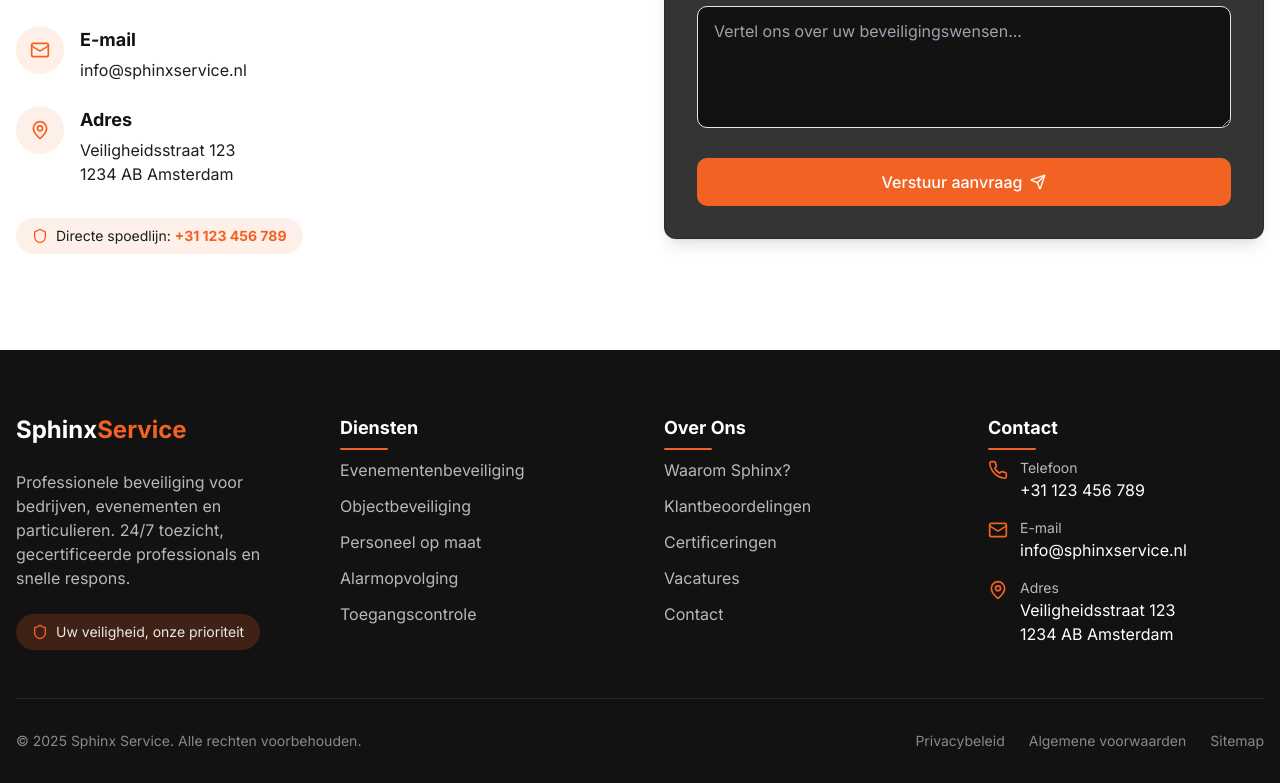
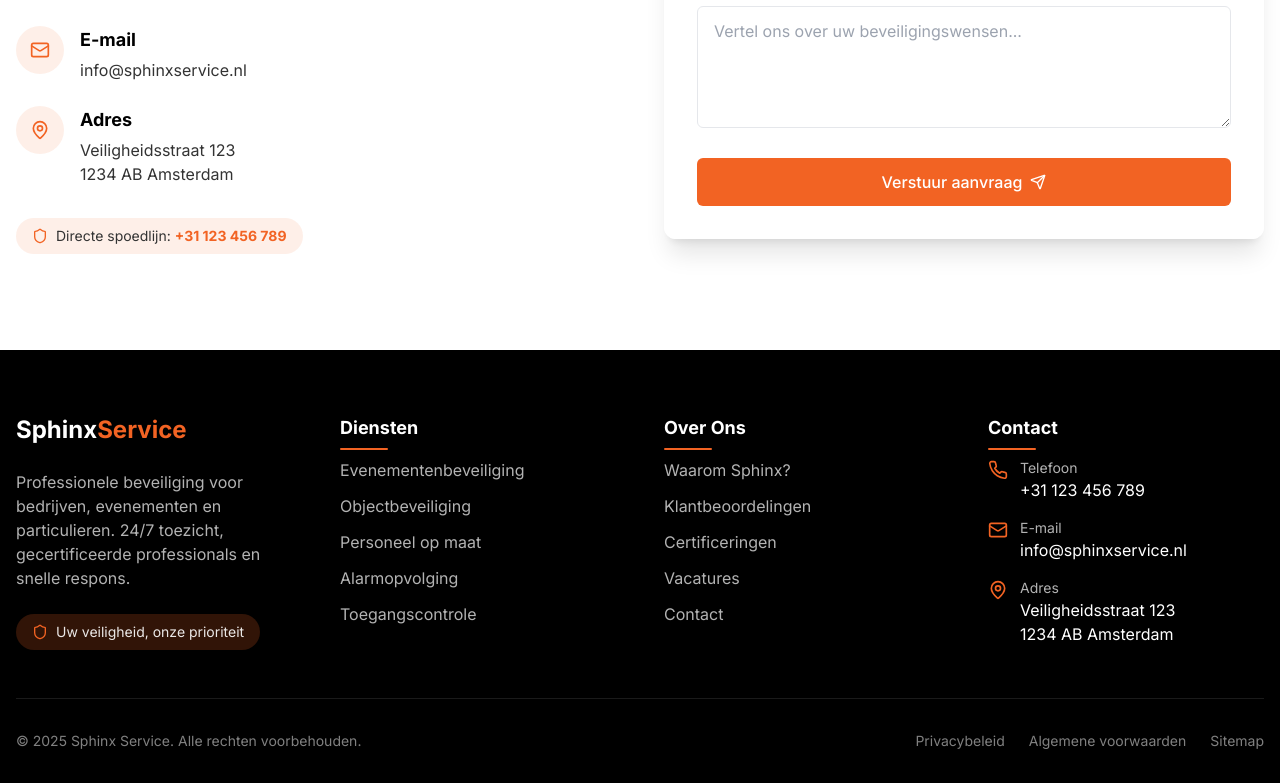
Before and after one commit to Enriquemmmm/beveiligingspagina-krachtig, a React (Vite) app: page / in a window 1280 px wide. Shown: the part 3944-4727 px from the top of the page. Built offline with nearby package versions, Linux system fonts and the light colour scheme.

Commit message:
Reverted to edit edt-90d2149d-ca04-426a-bd5b-f6c5bd972e0c: "Create security company landing page
Creates a professional, SEO-optimized landing page for a security company with a focus on lead generation and trustworthiness, using a black and orange color scheme and Dutch language."

```diff
--- a/index.html
+++ b/index.html
@@ -1,11 +1,10 @@
 
 <!DOCTYPE html>
-<html lang="nl" class="dark">
+<html lang="nl">
   <head>
     <meta charset="UTF-8" />
     <meta name="viewport" content="width=device-width, initial-scale=1.0" />
-    <meta name="theme-color" content="#121212">
-    <meta name="color-scheme" content="dark">
+    <meta name="theme-color" content="#f26323">
     <title>Sphinx Service | Betrouwbare Beveiliging & Personeelsdiensten | Nederland</title>
     <meta name="description" content="Professionele beveiliging voor bedrijven, evenementen en particulieren. 24/7 toezicht, gecertificeerde professionals en snelle respons. Vraag nu advies aan!" />
     <meta name="keywords" content="professionele beveiligingsdiensten Nederland, evenementenbeveiliging op maat, beveiligingspersoneel huren, bedrijfsbeveiliging 24/7" />
@@ -34,7 +33,7 @@
     <link href="https://fonts.googleapis.com/css2?family=Inter:wght@300;400;500;600;700&display=swap" rel="stylesheet">
   </head>
 
-  <body class="dark-transition bg-sphinx-black text-sphinx-lightGray">
+  <body>
     <div id="root"></div>
     <!-- IMPORTANT: DO NOT REMOVE THIS SCRIPT TAG OR THIS VERY COMMENT! -->
     <script src="https://cdn.gpteng.co/gptengineer.js" type="module"></script>
--- a/src/index.css
+++ b/src/index.css
@@ -35,7 +35,7 @@
     --input: 214.3 31.8% 91.4%;
     --ring: 222.2 84% 4.9%;
 
-    --radius: 0.75rem;
+    --radius: 0.5rem;
 
     --sidebar-background: 0 0% 98%;
     --sidebar-foreground: 240 5.3% 26.1%;
@@ -45,36 +45,6 @@
     --sidebar-accent-foreground: 240 5.9% 10%;
     --sidebar-border: 220 13% 91%;
     --sidebar-ring: 217.2 91.2% 59.8%;
-  }
-
-  .dark {
-    --background: 240 10% 3.9%;
-    --foreground: 0 0% 98%;
-
-    --card: 240 10% 3.9%;
-    --card-foreground: 0 0% 98%;
-
-    --popover: 240 10% 3.9%;
-    --popover-foreground: 0 0% 98%;
-
-    --primary: 0 0% 98%;
-    --primary-foreground: 240 5.9% 10%;
-
-    --secondary: 240 3.7% 15.9%;
-    --secondary-foreground: 0 0% 98%;
-
-    --muted: 240 3.7% 15.9%;
-    --muted-foreground: 240 5% 64.9%;
-
-    --accent: 240 3.7% 15.9%;
-    --accent-foreground: 0 0% 98%;
-
-    --destructive: 0 62.8% 30.6%;
-    --destructive-foreground: 0 0% 98%;
-
-    --border: 240 3.7% 15.9%;
-    --input: 240 3.7% 15.9%;
-    --ring: 240 4.9% 83.9%;
   }
 
   * {
@@ -87,17 +57,17 @@
   }
 
   body {
-    @apply bg-sphinx-black text-sphinx-lightGray dark:bg-sphinx-black dark:text-sphinx-lightGray transition-colors duration-300;
+    @apply bg-white text-sphinx-black;
   }
 }
 
 @layer components {
   .glass-card {
-    @apply bg-white/90 backdrop-blur-md shadow-lg border border-white/20 rounded-xl transition-all duration-300 dark:bg-sphinx-darkGray/90 dark:border-sphinx-darkGray/50 dark:shadow-dark-lg;
+    @apply bg-white/90 backdrop-blur-md shadow-lg border border-white/20 rounded-xl transition-all duration-300;
   }
 
   .service-card {
-    @apply glass-card p-6 hover:shadow-xl hover:shadow-sphinx-orange/10 transition-all duration-300 dark:hover:shadow-sphinx-orange/20;
+    @apply glass-card p-6 hover:shadow-xl hover:shadow-sphinx-orange/10 transition-all duration-300;
   }
 
   .btn-primary {
@@ -105,7 +75,7 @@
   }
 
   .section-title {
-    @apply text-3xl md:text-4xl font-bold mb-4 relative text-sphinx-black dark:text-sphinx-white;
+    @apply text-3xl md:text-4xl font-bold mb-4 relative;
   }
 
   .section-title::after {
@@ -141,14 +111,6 @@
   .border-glow {
     box-shadow: 0 0 15px rgba(242, 99, 35, 0.3);
   }
-
-  .dark-card {
-    @apply bg-sphinx-darkGray rounded-xl p-6 border border-sphinx-gray/20 shadow-dark-md hover:shadow-dark-lg transition-all duration-300;
-  }
-
-  .dark-input {
-    @apply bg-sphinx-darkGray border border-sphinx-gray/30 text-sphinx-lightGray rounded-md focus:border-sphinx-orange focus:ring-1 focus:ring-sphinx-orange/50 transition-all duration-300;
-  }
 }
 
 /* Custom scrollbar */
@@ -157,19 +119,14 @@
 }
 
 ::-webkit-scrollbar-track {
-  background: #1a1a1a;
+  background: #f1f1f1;
 }
 
 ::-webkit-scrollbar-thumb {
-  background: #3a3a3a;
+  background: #888;
   border-radius: 4px;
 }
 
 ::-webkit-scrollbar-thumb:hover {
   background: #f26323;
 }
-
-/* Dark mode transition */
-.dark-transition {
-  transition: background-color 0.3s ease, color 0.3s ease, border-color 0.3s ease, box-shadow 0.3s ease;
-}
--- a/src/pages/Index.tsx
+++ b/src/pages/Index.tsx
@@ -11,9 +11,6 @@ import Footer from '../components/Footer';
 const Index = () => {
   // Set up meta tags for SEO
   useEffect(() => {
-    // Force dark mode by adding class to document
-    document.documentElement.classList.add('dark');
-
     document.title = "Sphinx Service | Betrouwbare Beveiliging & Personeelsdiensten | Nederland";
 
     // Set meta description
@@ -25,12 +22,6 @@ const Index = () => {
       meta.name = 'description';
       meta.content = "Professionele beveiliging voor bedrijven, evenementen en particulieren. 24/7 toezicht, gecertificeerde professionals en snelle respons. Vraag nu advies aan!";
       document.getElementsByTagName('head')[0].appendChild(meta);
-    }
-
-    // Set theme color for browser UI
-    const metaTheme = document.querySelector('meta[name="theme-color"]');
-    if (metaTheme) {
-      metaTheme.setAttribute("content", "#121212");
     }
 
     // Initialize fade-in animations on scroll
@@ -56,7 +47,7 @@ const Index = () => {
   }, []);
 
   return (
-    <div className="min-h-screen bg-sphinx-black dark:bg-sphinx-black text-sphinx-lightGray">
+    <div className="min-h-screen bg-white">
       <Navbar />
       <HeroSection />
       <ServicesSection />
--- a/src/pages/NotFound.tsx
+++ b/src/pages/NotFound.tsx
@@ -9,9 +9,6 @@ const NotFound = () => {
   const location = useLocation();
 
   useEffect(() => {
-    // Force dark mode
-    document.documentElement.classList.add('dark');
-
     console.error(
       "404 Error: User attempted to access non-existent route:",
       location.pathname
@@ -19,7 +16,7 @@ const NotFound = () => {
   }, [location.pathname]);
 
   return (
-    <div className="min-h-screen flex flex-col bg-sphinx-black dark:bg-sphinx-black text-sphinx-lightGray">
+    <div className="min-h-screen flex flex-col bg-white">
       <Navbar />
 
       <div className="flex-grow flex items-center justify-center py-24">
@@ -27,8 +24,8 @@ const NotFound = () => {
           <span className="inline-block bg-sphinx-orange/10 text-sphinx-orange px-4 py-1 rounded-full text-sm font-medium mb-4">
             404 Error
           </span>
-          <h1 className="text-4xl md:text-5xl font-bold mb-4 text-sphinx-white">Pagina niet gevonden</h1>
-          <p className="text-xl text-sphinx-lightGray mb-8">
+          <h1 className="text-4xl md:text-5xl font-bold mb-4 text-sphinx-black">Pagina niet gevonden</h1>
+          <p className="text-xl text-sphinx-darkGray mb-8">
             De pagina die u probeert te bezoeken bestaat niet of is verplaatst.
           </p>
 
--- a/tailwind.config.ts
+++ b/tailwind.config.ts
@@ -65,11 +65,9 @@ export default {
 				},
 				sphinx: {
 					orange: '#f26323',
-					black: '#121212',
-					darkGray: '#1E1E1E',
-					gray: '#2d2d2d',
-					lightGray: '#E0E0E0',
-					white: '#FFFFFF'
+					black: '#000000',
+					gray: '#f5f5f5',
+					darkGray: '#333333'
 				}
 			},
 			borderRadius: {
@@ -115,14 +113,6 @@ export default {
 				'slide-up': 'slide-up 0.6s ease-out forwards',
 				'zoom-in': 'zoom-in 0.5s ease-out forwards',
 				'float': 'float 3s ease-in-out infinite'
-			},
-			boxShadow: {
-				'dark-sm': '0 1px 2px 0 rgba(0, 0, 0, 0.05)',
-				'dark-md': '0 4px 6px -1px rgba(0, 0, 0, 0.1), 0 2px 4px -1px rgba(0, 0, 0, 0.06)',
-				'dark-lg': '0 10px 15px -3px rgba(0, 0, 0, 0.1), 0 4px 6px -2px rgba(0, 0, 0, 0.05)',
-				'dark-xl': '0 20px 25px -5px rgba(0, 0, 0, 0.1), 0 10px 10px -5px rgba(0, 0, 0, 0.04)',
-				'dark-2xl': '0 25px 50px -12px rgba(0, 0, 0, 0.25)',
-				'dark-inner': 'inset 0 2px 4px 0 rgba(0, 0, 0, 0.06)',
 			}
 		}
 	},
```
